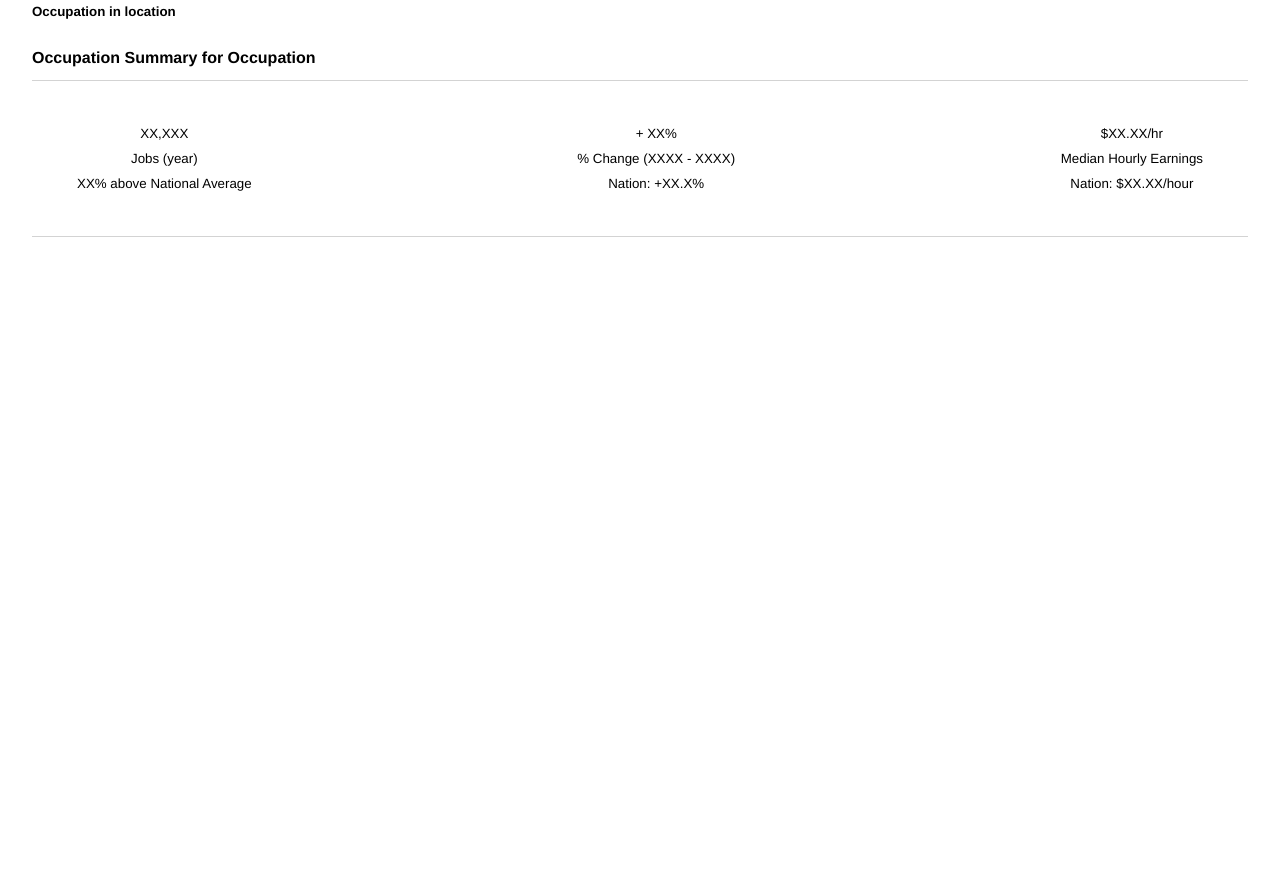
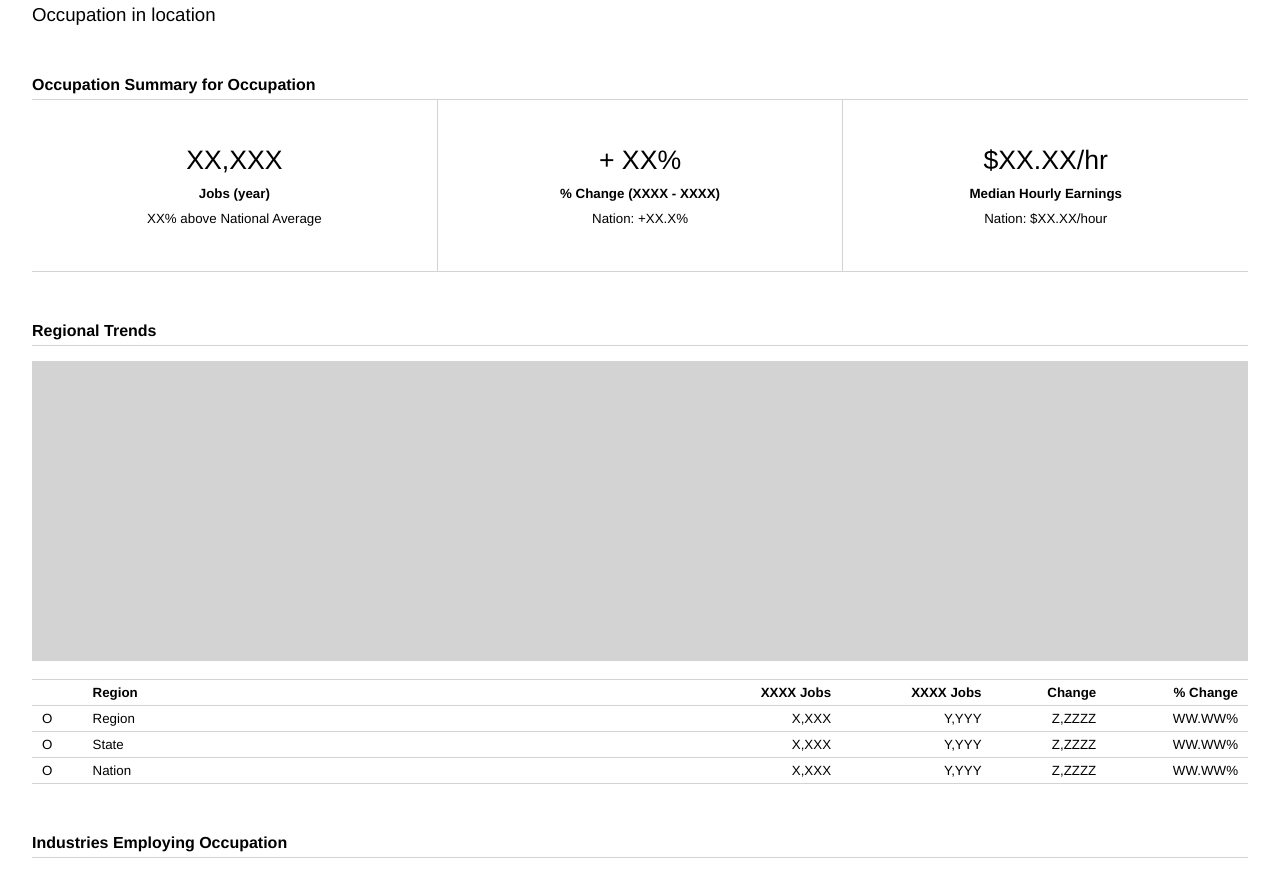
Before and after one commit to jennifer-duff/EmsiProject, a plain HTML site: page index.html in a window 1280 px wide. Shown: the part 72-962 px from the top of the page. Before the commit the page ends 800 px from the top, so only its background shows below. Drawn offline with Linux system fonts and the light colour scheme.

Commit message:
skeleton for Regional Trends section

```diff
--- a/index.css
+++ b/index.css
@@ -1,5 +1,4 @@
 /*---------- GENERAL ----------*/
-
 * {
     box-sizing: border-box;
     font-family: "Helvetica", "Arial", "sans-serif";
@@ -18,10 +17,11 @@ h1 {
 
 h2 {
     font-size: 12pt;
+    margin: 0 0 5px 0;
 }
 
 section {
-    margin: 30px 0;
+    margin: 50px 0;
 }
 
 section:first-of-type {
@@ -29,14 +29,13 @@ section:first-of-type {
 }
 
 /*---------- HEADING ----------*/
-
 #subtitle {
-    margin-top: 0px;
-    font-weight: 600;
+    margin: 0px;
+    font-weight: 400;
+    font-size: 14pt;
 }
 
 /*---------- SUMMARY ----------*/
-
 #summaryBoxWrapper {
     display: flex;
     justify-content: space-between;
@@ -52,13 +51,68 @@ section:first-of-type {
     justify-content: center;
     align-items: center;
     text-align: center;
+    flex: 1;
     padding: 40px;
+}
+
+.summaryBox:nth-of-type(2) {
+    border-left: 1px solid lightgray;
+    border-right: 1px solid lightgray;
 }
 
 .summaryBox p {
     margin: 5px;
 }
 
-.summaryLevl1 {
+.summaryLvl1 {
     font-size: 20pt;
 }
+
+.summaryLvl2 {
+    font-weight: 600;
+}
+
+/*---------- REGIONAL TRENDS ----------*/
+#regionalTrendsWrapper {
+    border-top: 1px solid lightgrey;
+}
+
+canvas {
+    width: 100%;
+    height: 300px;
+    background-color: lightgray;
+    margin: 15px 0;
+}
+
+table {
+    border-collapse: collapse;
+    width: 100%;
+}
+
+tr {
+    border-top: 1px solid lightgray;
+    border-bottom: 1px solid lightgray;
+}
+
+/* col {
+    border-right: 1px solid black;
+} */
+
+td,
+th {
+    padding: 5px 10px;
+    text-align: left;
+}
+
+.rightAlign {
+    text-align: right;
+}
+
+.region {
+    width: 50%;
+}
+
+/*---------- INDUSTRIES ----------*/
+#industriesWrapper {
+    border-top: 1px solid lightgrey;
+}
--- a/index.html
+++ b/index.html
@@ -25,7 +25,7 @@
             </h2>
 
             <div id="summaryBoxWrapper">
-                <div id="summaryJobsPerYear" class="summaryBox">
+                <div class="summaryBox">
                     <p id="summaryNumJobs" class="summaryLvl1">XX,XXX</p>
                     <p class="summaryLvl2">
                         Jobs (<span id="summaryYear">year</span>)
@@ -37,7 +37,7 @@
                     </p>
                 </div>
 
-                <div id="summaryPercentChange" class="summaryBox">
+                <div class="summaryBox">
                     <p class="summaryLvl1">
                         <span id="localPlusMinus">+</span>
                         <span id="summaryChangePercent">XX</span>%
@@ -52,7 +52,7 @@
                     </p>
                 </div>
 
-                <div id="summaryDollarsPerHour" class="summaryBox">
+                <div class="summaryBox">
                     <p class="summaryLvl1">
                         $<span id="summaryDollarsPerHour">XX.XX</span>/hr
                     </p>
@@ -64,5 +64,76 @@
                 </div>
             </div>
         </section>
+
+        <section id="regionalTrends">
+            <h2>Regional Trends</h2>
+            <div id="regionalTrendsWrapper"></div>
+            <canvas></canvas>
+            <table id="graphTable">
+                <colgroup>
+                    <col class="symbol" />
+                    <col class="region" />
+                    <col class="startJobs" />
+                    <col class="endJobs" />
+                    <col class="change" />
+                    <col class="percentChange" />
+                </colgroup>
+
+                <thead>
+                    <tr>
+                        <th></th>
+                        <th>Region</th>
+                        <th class="rightAlign">
+                            <span id="graphStartYear">XXXX</span> Jobs
+                        </th>
+                        <th class="rightAlign">
+                            <span id="graphEndYear">XXXX</span> Jobs
+                        </th>
+                        <th class="rightAlign">Change</th>
+                        <th class="rightAlign">% Change</th>
+                    </tr>
+                </thead>
+
+                <tbody>
+                    <tr id="regionRow">
+                        <td>O</td>
+                        <td>Region</td>
+                        <td id="regionStartJobs" class="rightAlign">X,XXX</td>
+                        <td id="regionEndJobs" class="rightAlign">Y,YYY</td>
+                        <td id="regionChangeNum" class="rightAlign">Z,ZZZZ</td>
+                        <td id="regionPercentChange" class="rightAlign">
+                            WW.WW%
+                        </td>
+                    </tr>
+                    <tr id="stateRow">
+                        <td>O</td>
+                        <td>State</td>
+                        <td id="stateStartJobs" class="rightAlign">X,XXX</td>
+                        <td id="stateEndJobs" class="rightAlign">Y,YYY</td>
+                        <td id="stateChangeNum" class="rightAlign">Z,ZZZZ</td>
+                        <td id="statePercentChange" class="rightAlign">
+                            WW.WW%
+                        </td>
+                    </tr>
+                    <tr id="nationRow">
+                        <td>O</td>
+                        <td>Nation</td>
+                        <td id="nationStartJobs" class="rightAlign">X,XXX</td>
+                        <td id="nationEndJobs" class="rightAlign">Y,YYY</td>
+                        <td id="nationChangeNum" class="rightAlign">Z,ZZZZ</td>
+                        <td id="nationPercentChange" class="rightAlign">
+                            WW.WW%
+                        </td>
+                    </tr>
+                </tbody>
+            </table>
+        </section>
+
+        <section id="industries">
+            <h2>
+                Industries Employing <span class="occupation">Occupation</span>
+            </h2>
+            <div id="industriesWrapper"></div>
+        </section>
     </body>
 </html>
```
